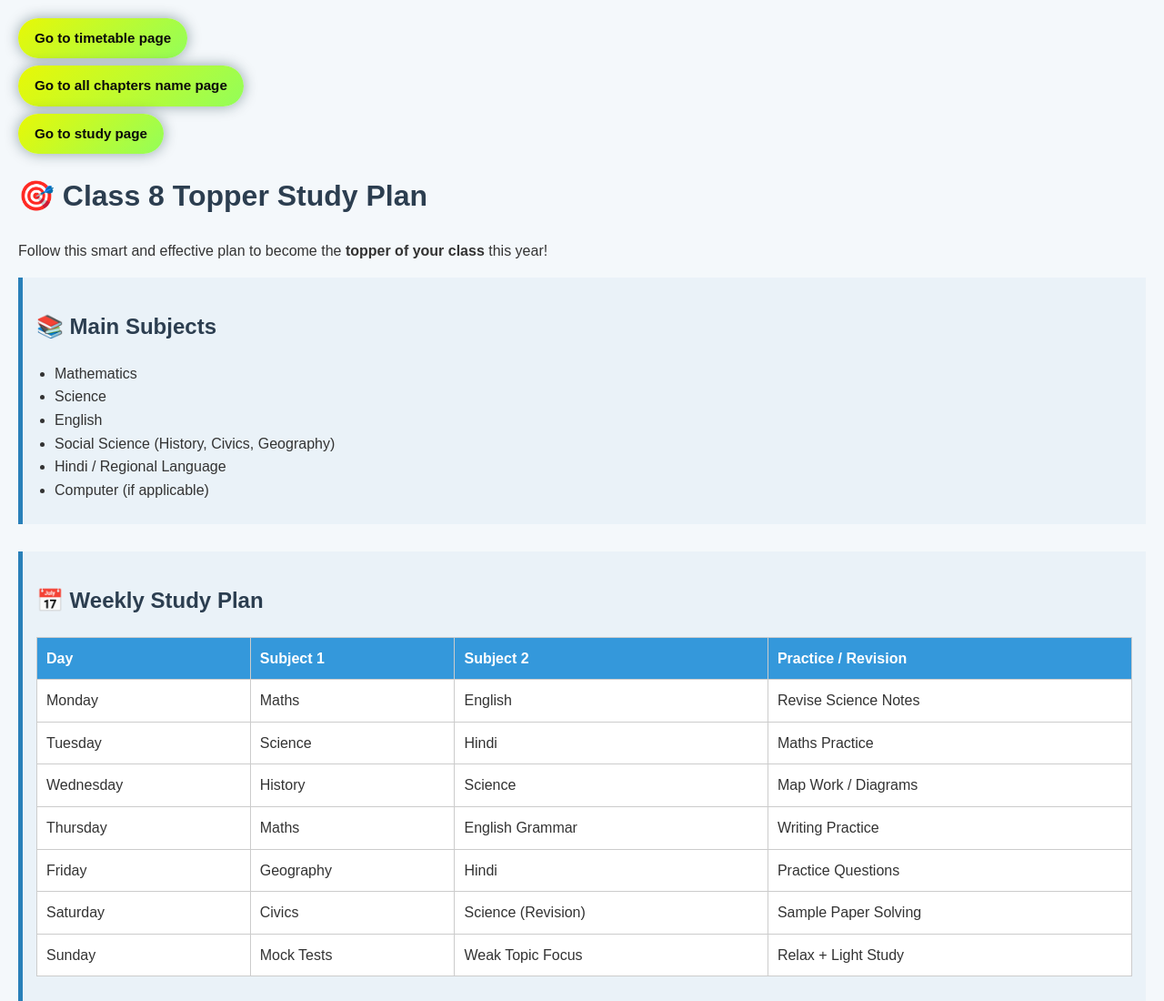
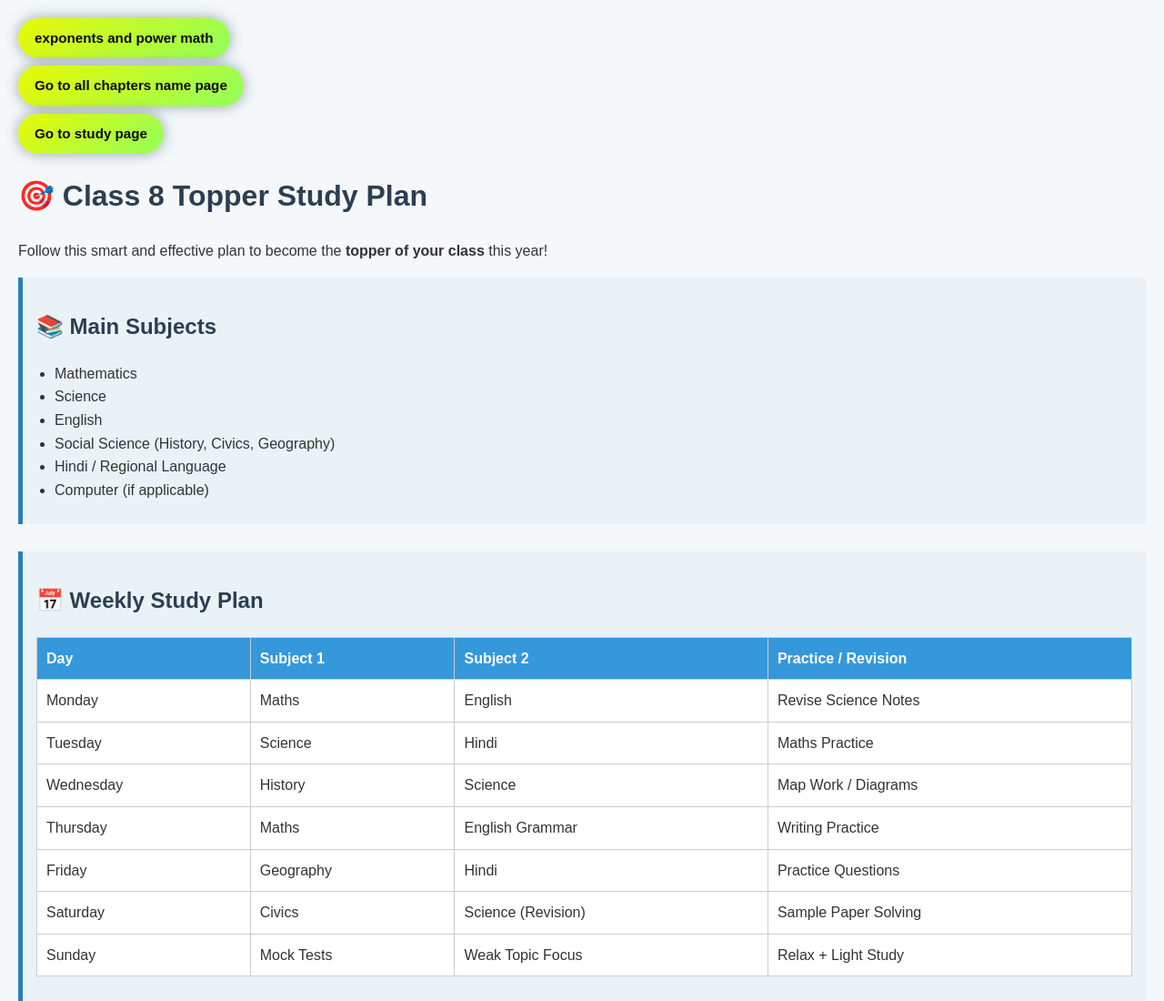
Before and after one commit to olorono8/8th, a plain HTML site: page index.html in a window 1280 px wide. Shown: the top 1100 px of the page at 91% size. Drawn offline with Linux system fonts and the light colour scheme.

Commit message:
Update index.html

```diff
--- a/index.html
+++ b/index.html
@@ -63,7 +63,7 @@
     </style>
 </head>
 <body>
-     <a href="all_chapters.html" class="btn">Go to timetable page</a>
+     <a href="all_chapters.html" class="btn">exponents and power math</a>
 
     <a href="all_chapters_plan.html" class="btn">Go to all chapters name page</a>
 
```
